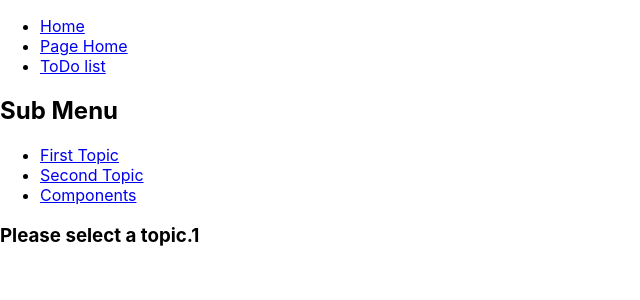
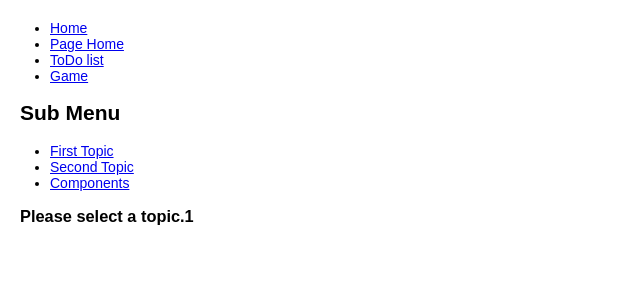
Before and after one commit to born-kes/react-learning-from-a-tutorials-, a React (Create React App) app: page / in a window 1280 px wide. Shown: the top 300 px of the page, without its empty margins (0-640 px from the left). Built offline with nearby package versions, Linux system fonts and the light colour scheme.

Commit message:
Add Game to list link page in menu

```diff
--- a/src/components/Routes/MyRoutes.js
+++ b/src/components/Routes/MyRoutes.js
@@ -7,6 +7,7 @@ import {
     Link
 } from "react-router-dom";
 import Todo from "../Page/Todo/Todo";
+import {Game} from "../Page/Game/Game";
 
 const MyRoutes = () => {
     return (
@@ -22,6 +23,9 @@ const MyRoutes = () => {
                     <li>
                         <Link to="/Todo">ToDo list</Link>
                     </li>
+                    <li>
+                        <Link to="/Game">Game</Link>
+                    </li>
                 </ul>
             </nav>
         <Switch>
@@ -29,6 +33,7 @@ const MyRoutes = () => {
                 <Todo />
             </Route>
             <Route path="/Game">
+                <Game />
             </Route>
             <Route path="/Home">
                 <Home />
```
